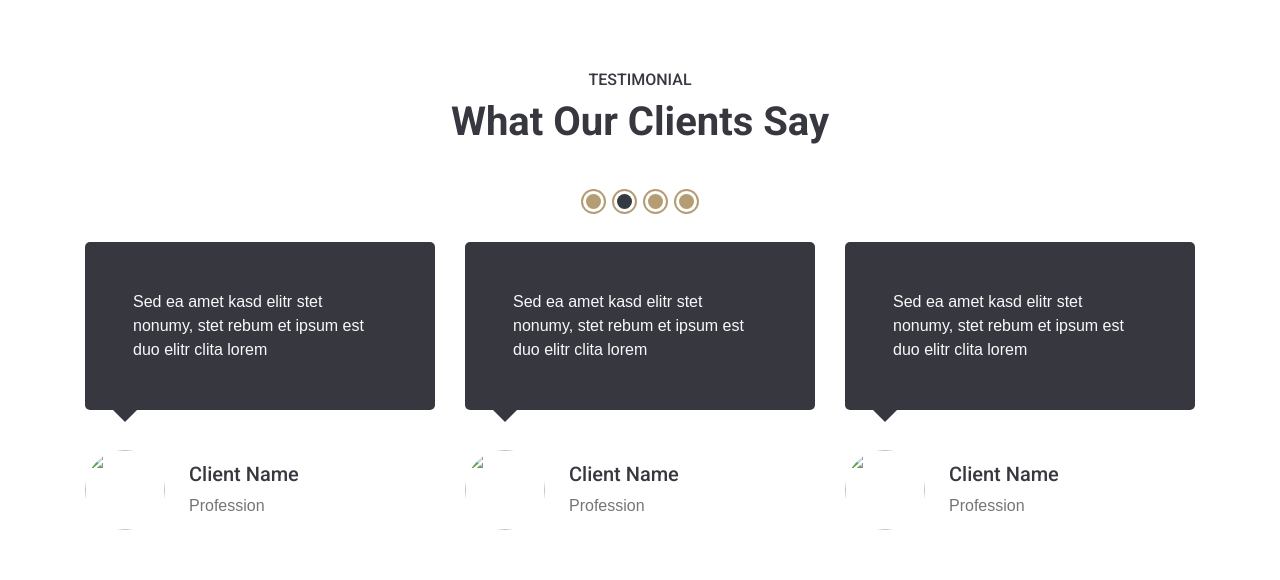
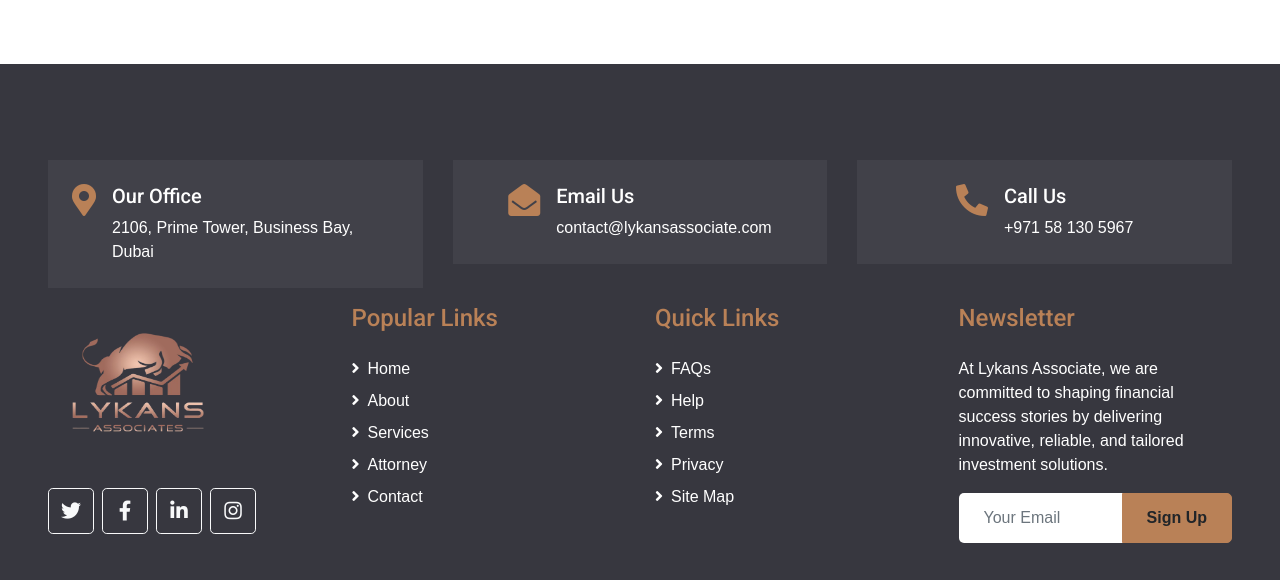
Before and after one commit to Sakshibhatia06/lykansAssociate, a plain HTML site: page index.html in a window 1280 px wide. Shown: the part 4708-5288 px from the top of the page. Drawn offline with nearby package versions, Linux system fonts and the light colour scheme.

Commit message:
Update index.html

```diff
--- a/index.html
+++ b/index.html
@@ -537,73 +537,6 @@
         </div>
     </div>
 
-
-    <!-- Testimonial Start -->
-    <div class="container-fluid py-5">
-        <div class="container py-5">
-            <div class="text-center pb-5">
-                <h6 class="text-uppercase">Testimonial</h6>
-                <h1 class="mb-5">What Our Clients Say</h1>
-            </div>
-            <div class="owl-carousel testimonial-carousel">
-                <div class="testimonial-item">
-                    <div class="testimonial-text position-relative bg-secondary text-light rounded p-5 mb-4">
-                        Sed ea amet kasd elitr stet nonumy, stet rebum et ipsum est duo elitr clita lorem
-                    </div>
-                    <div class="d-flex align-items-center pt-3">
-                        <img class="img-fluid rounded-circle" src="img/testimonial-1.jpg"
-                            style="width: 80px; height: 80px;" alt="">
-                        <div class="pl-4">
-                            <h5>Client Name</h5>
-                            <p class="m-0">Profession</p>
-                        </div>
-                    </div>
-                </div>
-                <div class="testimonial-item">
-                    <div class="testimonial-text position-relative bg-secondary text-light rounded p-5 mb-4">
-                        Sed ea amet kasd elitr stet nonumy, stet rebum et ipsum est duo elitr clita lorem
-                    </div>
-                    <div class="d-flex align-items-center pt-3">
-                        <img class="img-fluid rounded-circle" src="img/testimonial-2.jpg"
-                            style="width: 80px; height: 80px;" alt="">
-                        <div class="pl-4">
-                            <h5>Client Name</h5>
-                            <p class="m-0">Profession</p>
-                        </div>
-                    </div>
-                </div>
-                <div class="testimonial-item">
-                    <div class="testimonial-text position-relative bg-secondary text-light rounded p-5 mb-4">
-                        Sed ea amet kasd elitr stet nonumy, stet rebum et ipsum est duo elitr clita lorem
-                    </div>
-                    <div class="d-flex align-items-center pt-3">
-                        <img class="img-fluid rounded-circle" src="img/testimonial-3.jpg"
-                            style="width: 80px; height: 80px;" alt="">
-                        <div class="pl-4">
-                            <h5>Client Name</h5>
-                            <p class="m-0">Profession</p>
-                        </div>
-                    </div>
-                </div>
-                <div class="testimonial-item">
-                    <div class="testimonial-text position-relative bg-secondary text-light rounded p-5 mb-4">
-                        Sed ea amet kasd elitr stet nonumy, stet rebum et ipsum est duo elitr clita lorem
-                    </div>
-                    <div class="d-flex align-items-center pt-3">
-                        <img class="img-fluid rounded-circle" src="img/testimonial-4.jpg"
-                            style="width: 80px; height: 80px;" alt="">
-                        <div class="pl-4">
-                            <h5>Client Name</h5>
-                            <p class="m-0">Profession</p>
-                        </div>
-                    </div>
-                </div>
-            </div>
-        </div>
-    </div>
-    <!-- Testimonial End -->
-
-
     <!-- Footer Start -->
     <div class="container-fluid bg-secondary text-white pt-5 px-sm-3 px-md-5" style="margin-top: 90px;">
         <div class="row mt-5">
```
